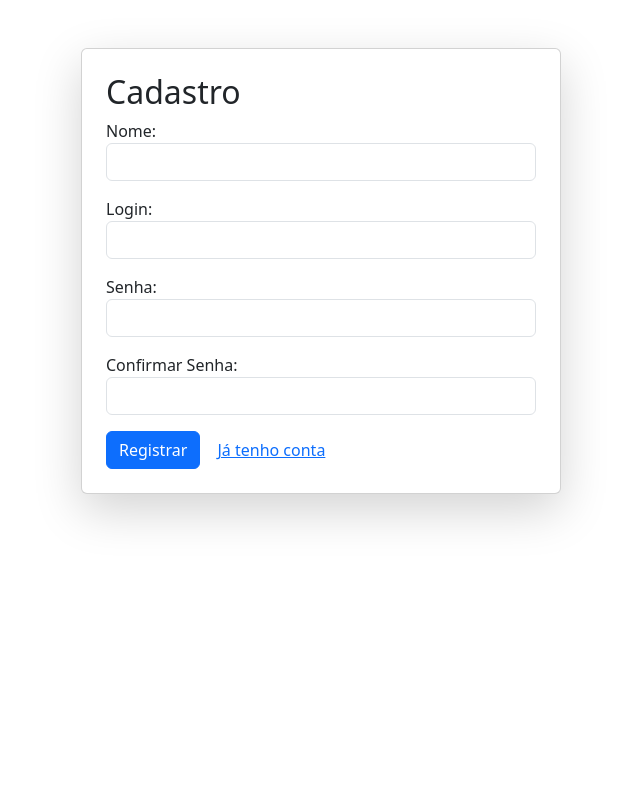
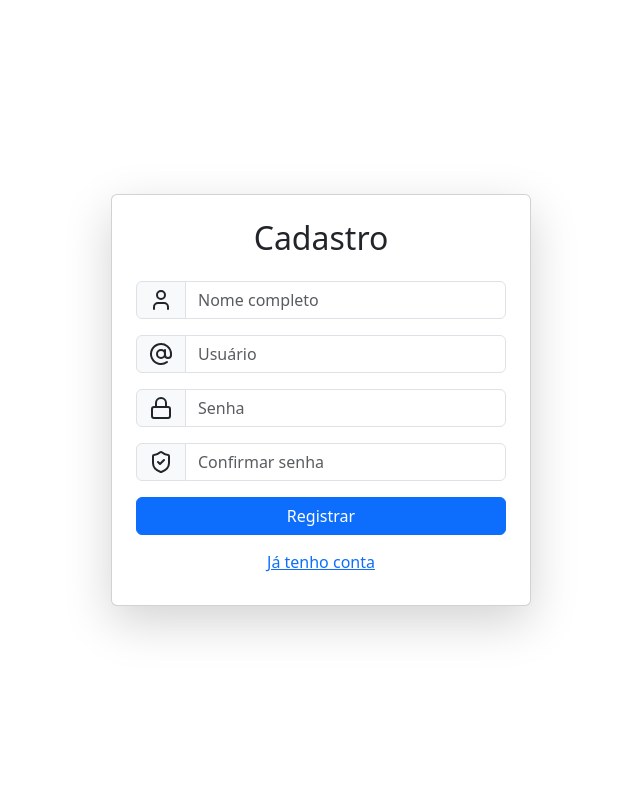
Before and after one commit to YuriRicardoSDS/NeuroLovers, a PHP site: page /registrar.php in a window 1280 px wide. Shown: the whole page, without its empty margins (319-959 px from the left). Run offline with PHP 8.4, Linux system fonts and the light colour scheme.

Commit message:
Update registrar.php

```diff
--- a/NeuroLovers/registrar.php
+++ b/NeuroLovers/registrar.php
@@ -30,34 +30,41 @@ if ($_SERVER['REQUEST_METHOD'] == 'POST'){
     <meta charset="utf-8">
     <meta name="viewport" content="width=device-width, initial-scale=1">
     <title>Registrar</title>
-    <link href="https://cdn.jsdelivr.net/npm/bootstrap@5.3.6/dist/css/bootstrap.min.css" rel="stylesheet" integrity="sha384-4Q6Gf2aSP4eDXB8Miphtr37CMZZQ5oXLH2yaXMJ2w8e2ZtHTl7GptT4jmndRuHDT" crossorigin="anonymous">
+    <link href="https://cdn.jsdelivr.net/npm/bootstrap@5.3.6/dist/css/bootstrap.min.css" rel="stylesheet">
+    <link rel="stylesheet" href="registrar.css">
+    <script src="https://unpkg.com/lucide@latest/dist/umd/lucide.min.js"></script>
   </head>
   <body>
-    <div class="conta mt-5">
-      <div class="card mx-auto p-4 shadow-lg" style="width: 30rem; ">
-        <h2>Cadastro</h2>
+    <div class="container d-flex justify-content-center align-items-center min-vh-100">
+      <div class="card p-4 shadow-lg" style="width: 100%; max-width: 420px;">
+        <h2 class="text-center mb-4">Cadastro</h2>
         <form method="POST">
-        <div class="mb-3">
-            <label>Nome:</label>
-            <input type="text" name="nome" class="form-control" required>
+          <div class="mb-3 input-group">
+            <span class="input-group-text bg-light"><i data-lucide="user"></i></span>
+            <input type="text" name="nome" class="form-control" placeholder="Nome completo" required>
           </div>
-        <div class="mb-3">
-            <label>Login:</label>
-            <input type="text" name="user" class="form-control" required>
+          <div class="mb-3 input-group">
+            <span class="input-group-text bg-light"><i data-lucide="at-sign"></i></span>
+            <input type="text" name="user" class="form-control" placeholder="Usuário" required>
           </div>
-        <div class="mb-3">
-            <label>Senha:</label>
-            <input type="password" name="senha" class="form-control" required>
+          <div class="mb-3 input-group">
+            <span class="input-group-text bg-light"><i data-lucide="lock"></i></span>
+            <input type="password" name="senha" class="form-control" placeholder="Senha" required>
           </div>
-            <div class="mb-3">
-            <label>Confirmar Senha:</label>
-            <input type="password" name="confirmacao" class="form-control" required>
+          <div class="mb-3 input-group">
+            <span class="input-group-text bg-light"><i data-lucide="shield-check"></i></span>
+            <input type="password" name="confirmacao" class="form-control" placeholder="Confirmar senha" required>
           </div>
+          <div class="d-grid gap-2">
             <button class="btn btn-primary">Registrar</button>
-        <a href="login.php" class="btn btn-link">Já tenho conta</a>
+            <a href="login.php" class="btn btn-link text-center">Já tenho conta</a>
+          </div>
         </form>
       </div>
     </div>
 
+    <script>
+      lucide.createIcons();
+    </script>
   </body>
 </html>
```
Lines whose indentation alone changed are shown as unchanged.
